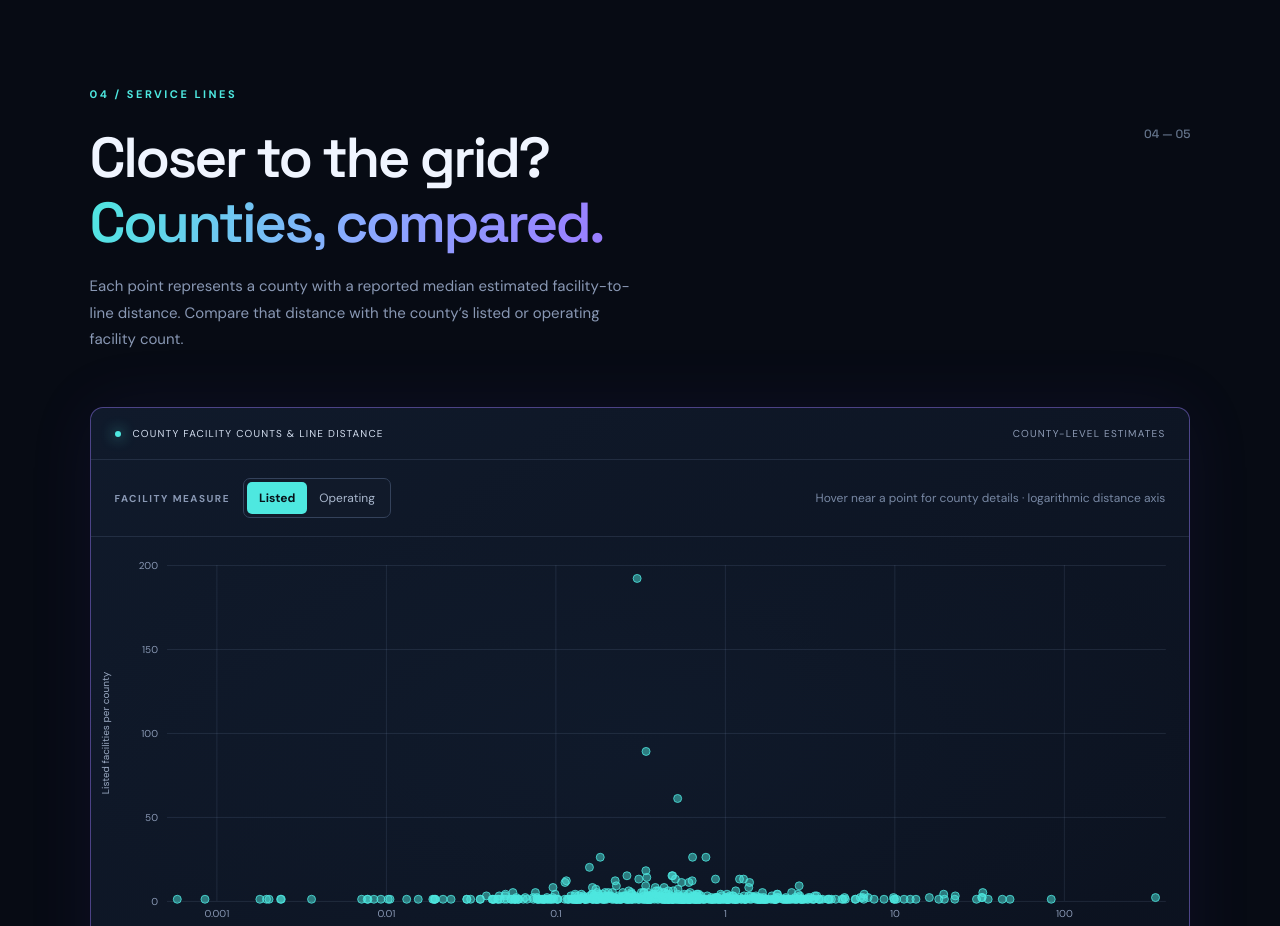
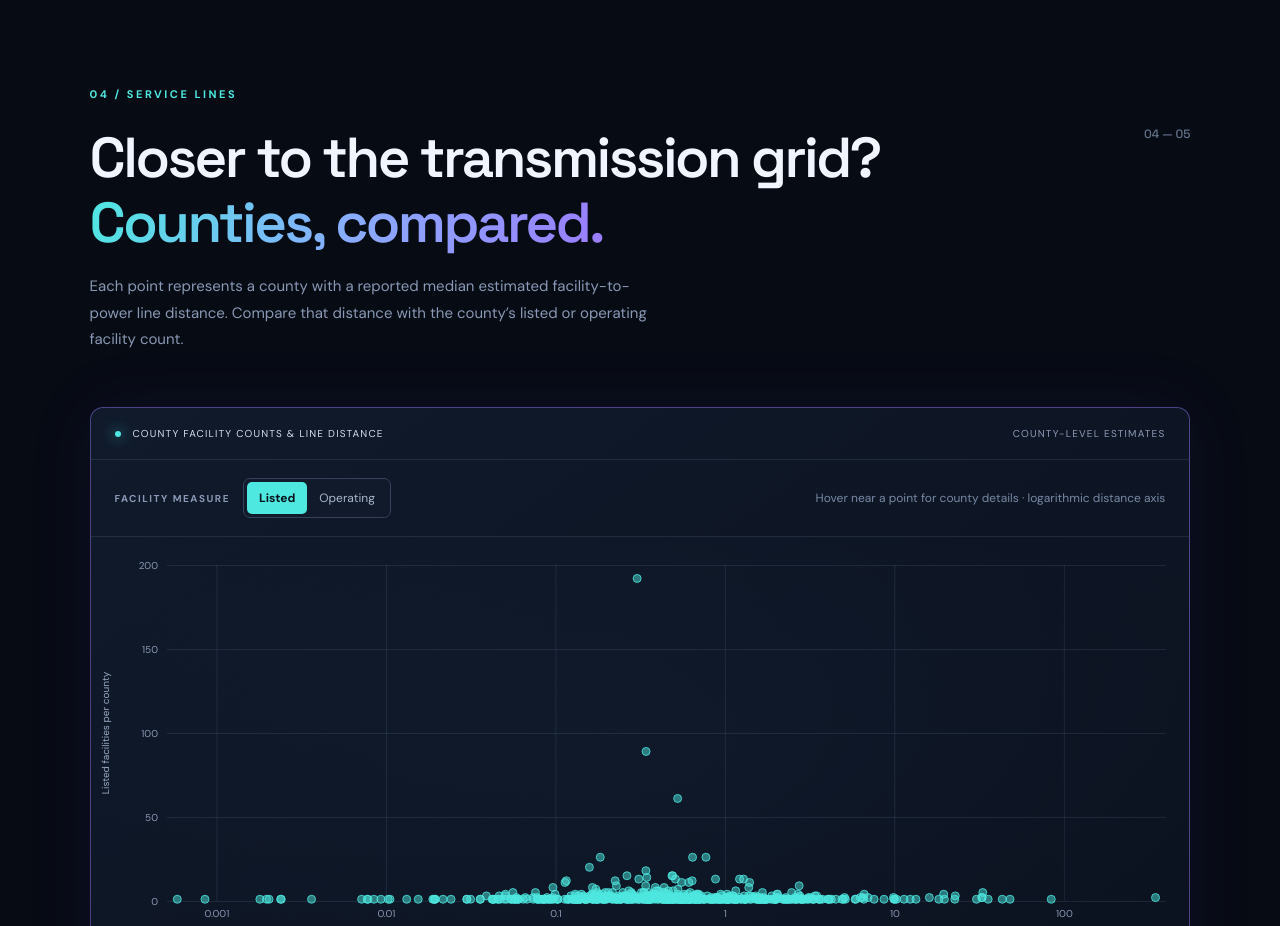
Before and after one commit to shanmathig/datacentered, a plain HTML site: page index.html in a window 1280 px wide. Shown: the part 5360-6286 px from the top of the page. Drawn offline with nearby package versions, Linux system fonts and the light colour scheme; no server answers.

Commit message:
Update transmission line header and description for clarity

```diff
--- a/index.html
+++ b/index.html
@@ -176,8 +176,8 @@
       <div class="section-kicker">04 / SERVICE LINES</div>
       <div class="story-header">
         <div>
-          <h2>Closer to the grid?<br /><span class="gradient-text">Counties, compared.</span></h2>
-          <p>Each point represents a county with a reported median estimated facility-to-line distance. Compare that distance with the county’s listed or operating facility count.</p>
+          <h2>Closer to the transmission grid?<br /><span class="gradient-text">Counties, compared.</span></h2>
+          <p>Each point represents a county with a reported median estimated facility-to-power line distance. Compare that distance with the county’s listed or operating facility count.</p>
         </div>
         <span class="chapter-index">04 — 05</span>
       </div>
```
